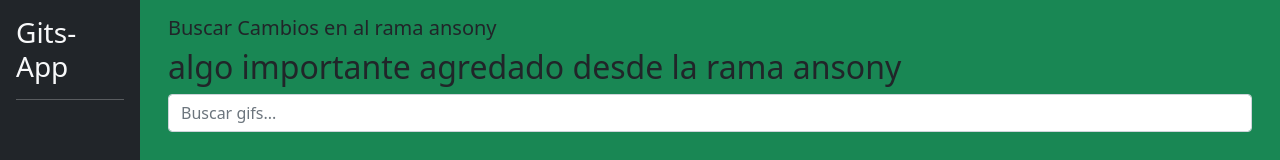
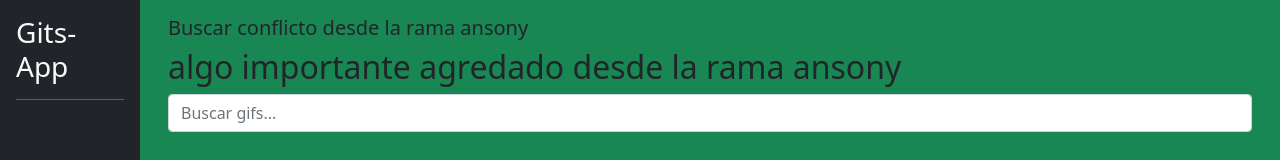
Before and after one commit to ansonyhm01/angular-curso, an Angular app: page / in a window 1280 px wide. Shown: the top 160 px of the page. Built offline with nearby package versions, Linux system fonts and the light colour scheme.

Commit message:
buscando  conflicto

```diff
--- a/src/app/gifs/busqueda/busqueda.component.html
+++ b/src/app/gifs/busqueda/busqueda.component.html
@@ -1,4 +1,4 @@
-<h5>Buscar Cambios en al rama ansony</h5>
+<h5>Buscar conflicto desde la rama ansony</h5>
 <h2>algo importante agredado desde la rama ansony</h2>
 <input
   type="text"
```
